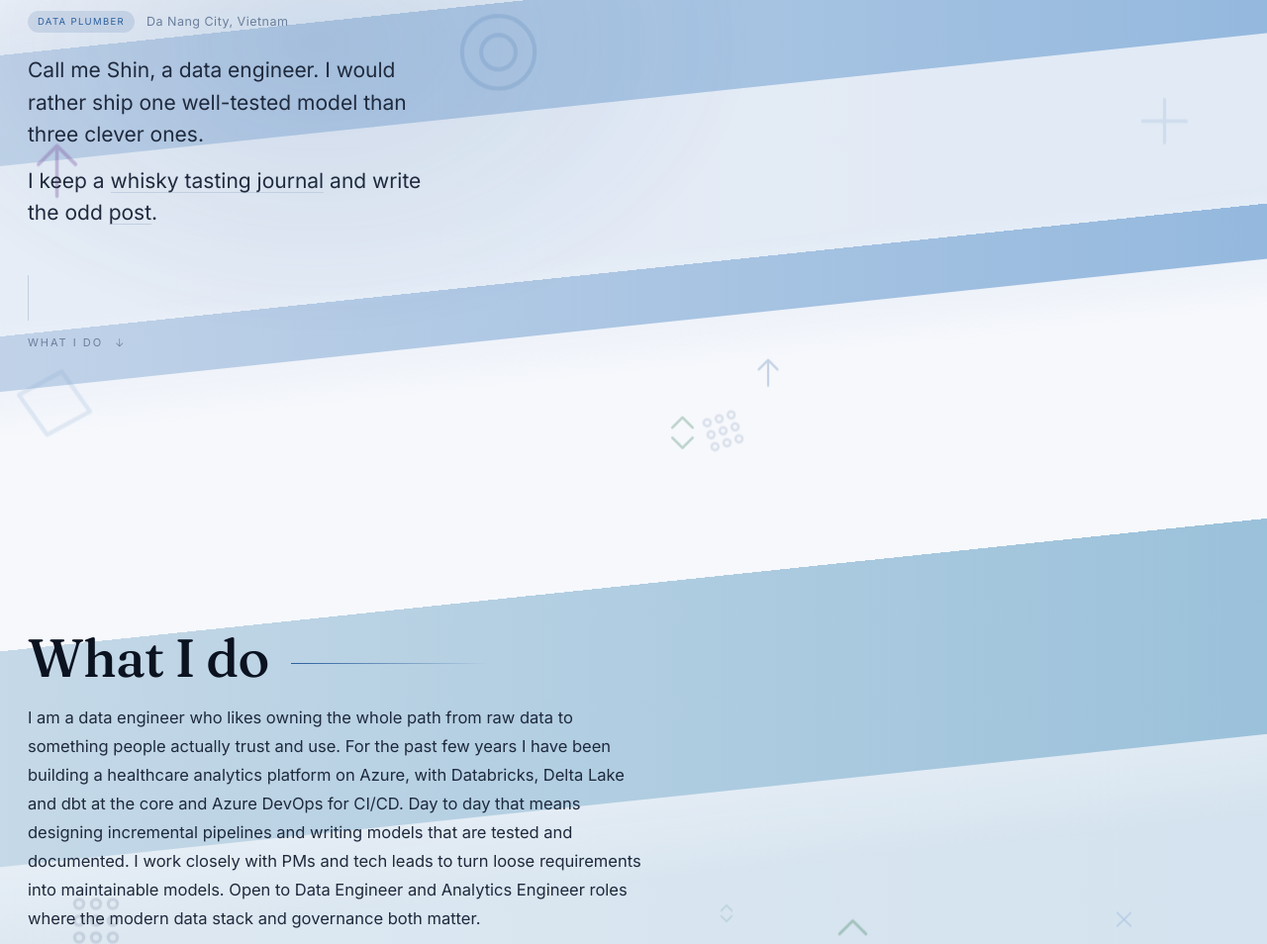
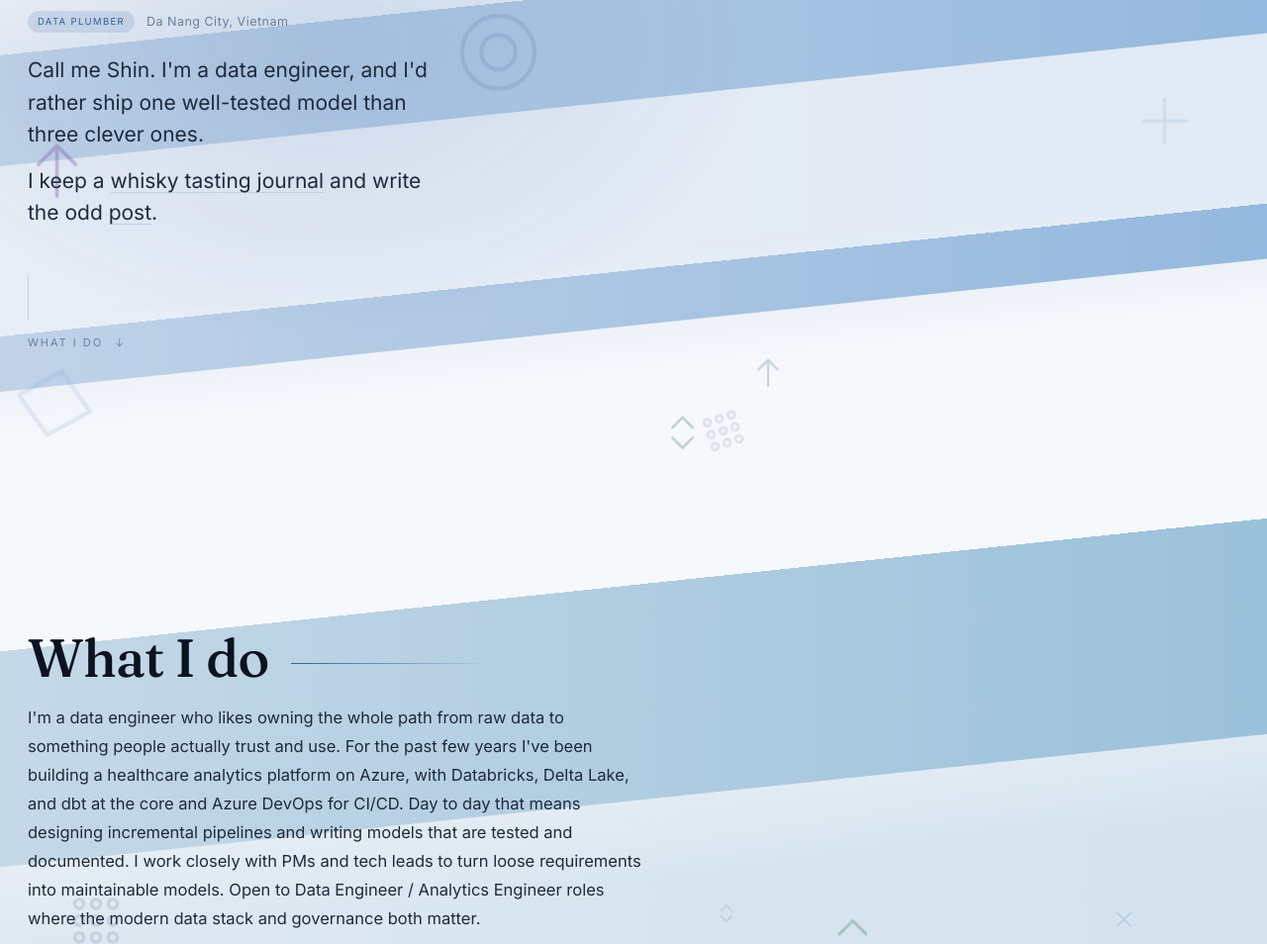
Before and after one commit to lesinh97/lesinh97.github.io, an Eleventy site: page src/index.njk in a window 1280 px wide. Shown: the part 344-1298 px from the top of the page at 99% size. Built offline with nearby package versions, Linux system fonts and the light colour scheme; Eleventy itself is replaced by a stand-in of ours; files that its build step writes are made by us from their sources.

Commit message:
Restore Shin's own wording, plainer copy

```diff
--- a/src/_data/cv.json
+++ b/src/_data/cv.json
@@ -2,9 +2,8 @@
   "_README": "The professional profile, taken from the LinkedIn PDF export. There is no /cv/ page: this feeds the homepage, the hero role and location, the What I do section, and the Studied / Awarded / Speaks / Certified rows under About. Every block renders only when it has content. `points` is empty on every role because the export carries no bullets: add two or three per role and they appear. The Axon and FPT dates overlap on purpose, those roles ran concurrently.",
   "name": "Sinh Le Dinh",
   "headline": "Data Plumber",
-  "tagline": "I would rather ship one well-tested model than three clever ones.",
   "location": "Da Nang City, Vietnam",
-  "summary": "I am a data engineer who likes owning the whole path from raw data to something people actually trust and use. For the past few years I have been building a healthcare analytics platform on Azure, with Databricks, Delta Lake and dbt at the core and Azure DevOps for CI/CD. Day to day that means designing incremental pipelines and writing models that are tested and documented. I work closely with PMs and tech leads to turn loose requirements into maintainable models. Open to Data Engineer and Analytics Engineer roles where the modern data stack and governance both matter.",
+  "summary": "I'm a data engineer who likes owning the whole path from raw data to something people actually trust and use. For the past few years I've been building a healthcare analytics platform on Azure, with Databricks, Delta Lake, and dbt at the core and Azure DevOps for CI/CD. Day to day that means designing incremental pipelines and writing models that are tested and documented. I work closely with PMs and tech leads to turn loose requirements into maintainable models. Open to Data Engineer / Analytics Engineer roles where the modern data stack and governance both matter.",
   "roles": [
     {
       "title": "Data Engineer",
--- a/src/bottles/the-lakes-chocolatier.md
+++ b/src/bottles/the-lakes-chocolatier.md
@@ -44,6 +44,6 @@ finish: "Dark chocolate and a long dusting of spice."
      fights the navy palette everywhere it appears. Replace it with a photo of
      my own when I get one. -->
 
-The Chocolatier is a limited edition drawn from European and American oak sherry casks alongside bourbon and Port, bottled at 51 percent, non chill filtered and at natural colour. The name is the whole brief: the range already leans confected, and this is the expression that commits to it. It took a gold medal and its category at the World Whisky Awards 2026.
+The Chocolatier is a limited edition from European and American oak sherry casks, with bourbon and Port alongside. Bottled at 51 percent, non chill filtered, natural colour. The range already leans sweet and this one leans hardest of all. It won gold and its category at the World Whisky Awards 2026.
 
-Bought at 3,600,000 dong, which puts it just above Resfeber and the Whiskymaker's Reserves on this shelf. Whether the Port casks earn that is the thing to find out.
+At 3,600,000 dong it cost a little more than Resfeber and the Whiskymaker's Reserves.
--- a/src/index.njk
+++ b/src/index.njk
@@ -33,7 +33,8 @@ permalink: /index.html
           <span class="rolewhere">{{ cv.location }}</span>
         </div>
         <p class="introsub">
-          Call me Shin, a data engineer. {{ cv.tagline }}
+          Call me Shin. I'm a data engineer, and I'd rather ship one well-tested
+          model than three clever ones.
         </p>
         <p class="introsub">
           I keep a <a href="/whisky/">whisky tasting journal</a> and write the
```
